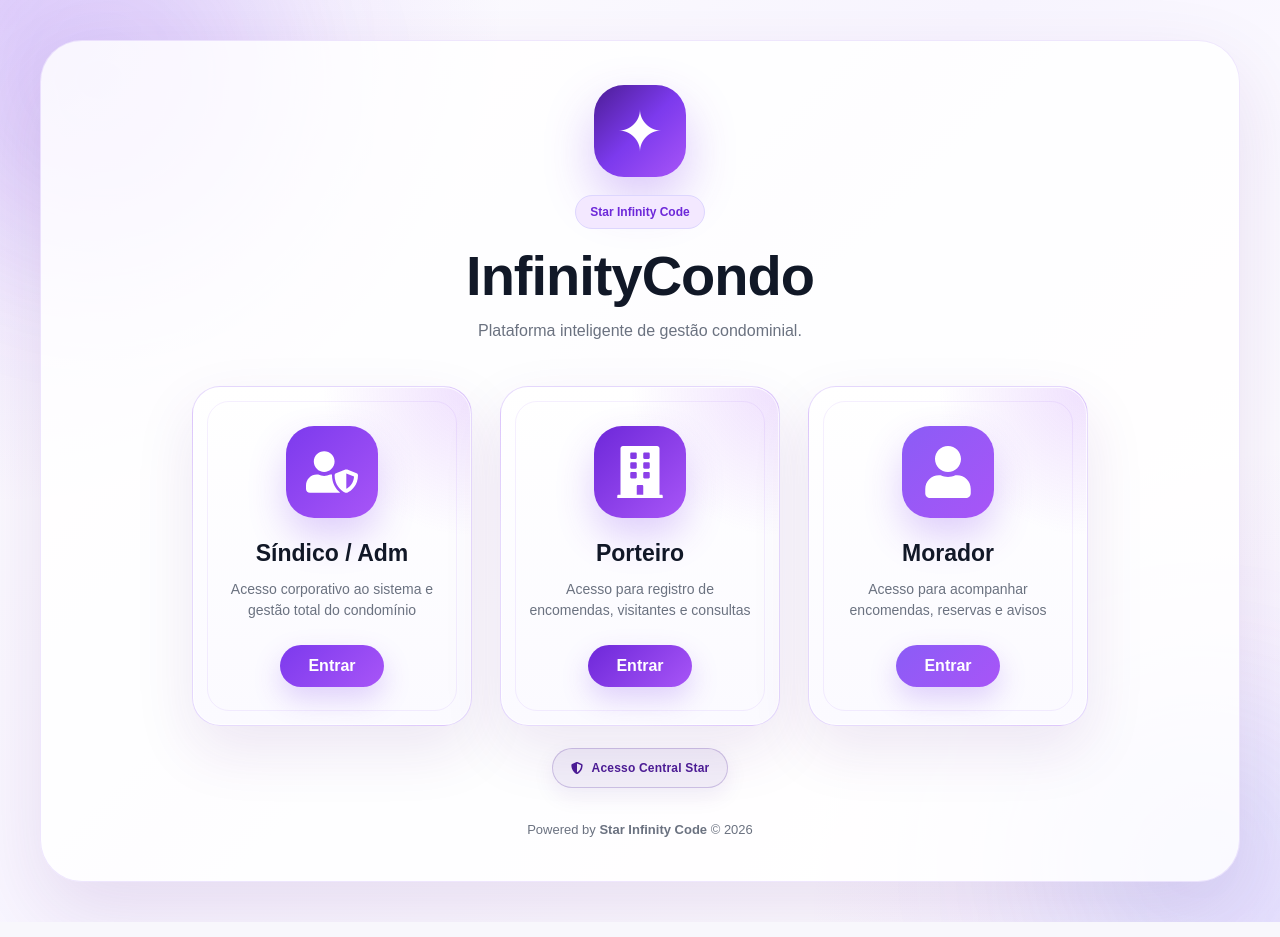
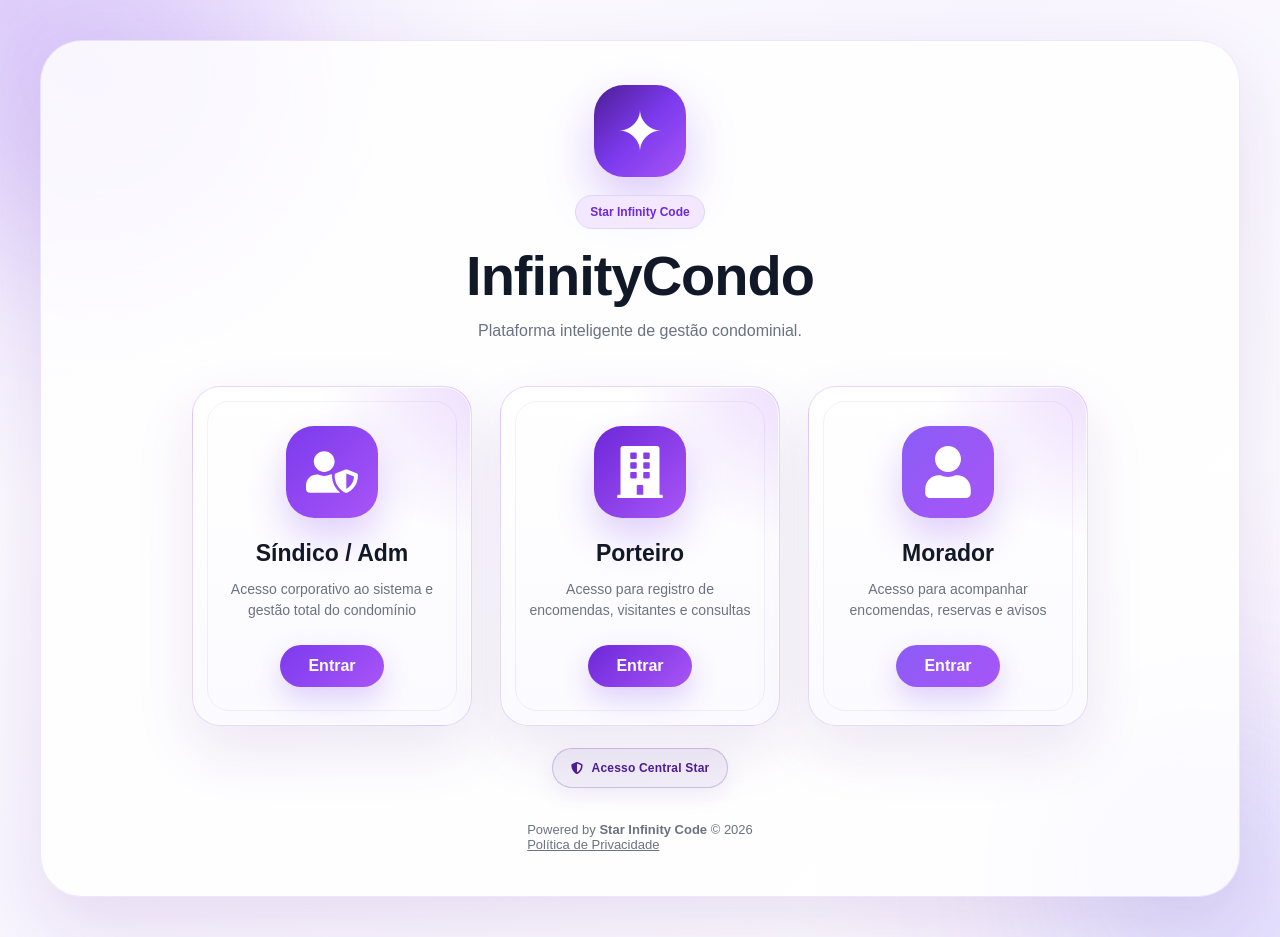
Before and after one commit to filipespecter/projetocondominio, a React (Vite) app: page / in a window 1280 px wide. Built offline with nearby package versions, Linux system fonts and the light colour scheme; no server answers.

Commit message:
Publica politica de privacidade e canal de direitos

```diff
--- a/src/App.jsx
+++ b/src/App.jsx
@@ -143,6 +143,8 @@ function Home() {
 
         <p style={styles.footer}>
           Powered by <strong>Star Infinity Code</strong> © 2026
+          <br />
+          <a href="/privacidade.html" style={{ color: "inherit" }}>Política de Privacidade</a>
         </p>
       </div>
     </div>
```
Also changed, not shown: public/privacidade.html (added, +1 -0 lines).
